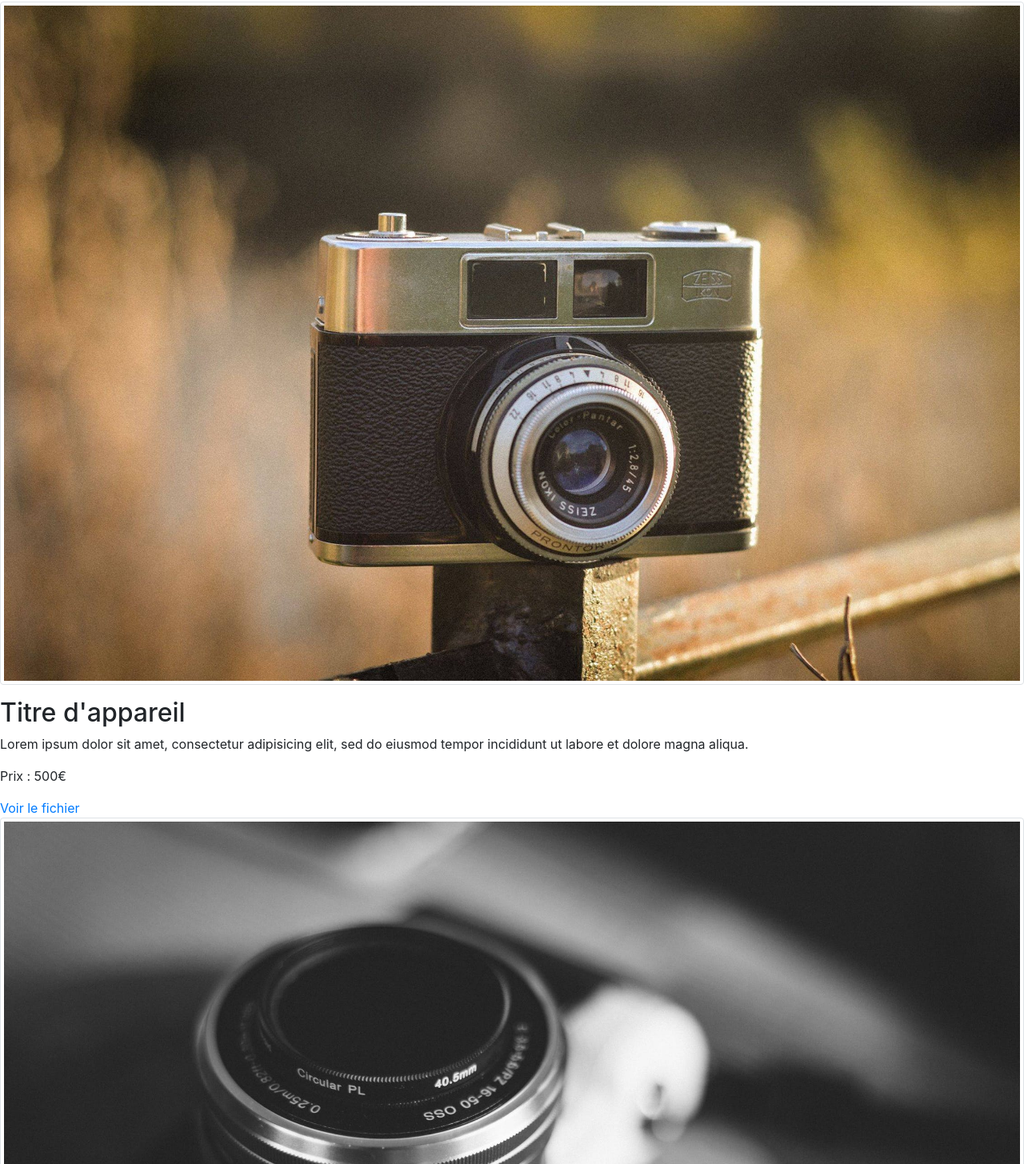
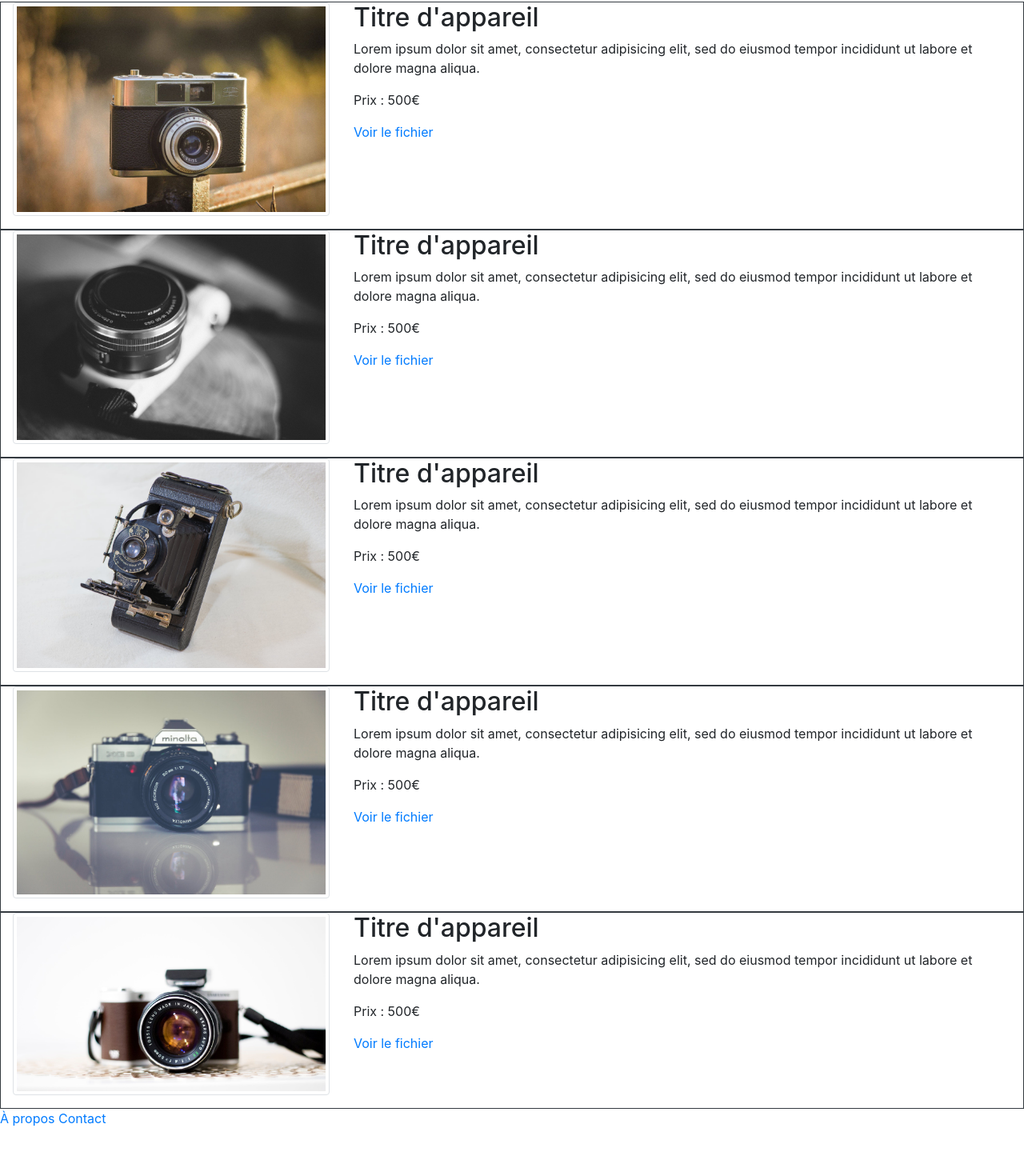
Before and after one commit to therealomicron/AlexHELD_5_24032021, a website built with webpack: page index.html in a window 1280 px wide. Shown: the part 125-1580 px from the top of the page at 80% size. After the commit the page ends 1535 px from the top, so only its background shows below. Built offline with nearby package versions, Linux system fonts and the light colour scheme; files whose address does not match are found by name.

Commit message:
Bootstrap classes in place for index

```diff
--- a/index.html
+++ b/index.html
@@ -17,15 +17,15 @@
             <a href="./pages/basket.html"><i class="fas fa-shopping-basket"></i></a>
         </header>
         <main>
-            <section id="head-title">
-                <h1>Bienvenue à Orinoco, votre monopole français préféré !</h1>
+            <section container-fluid>
+                <h1 class="text-center">Bienvenue à Orinoco, votre monopole français préféré !</h1>
             </section>
-            <section id="product-list">
-                <article>
-                    <figure>
+            <section class="d-flex flex-column align-content-center justify-content-center align-content-sm-around justify-content-sm-around">
+                <article class="d-flex flex-row border border-dark">
+                    <figure class="col-4">
                         <img class="img-thumbnail" src="./assets/img/vcam_1.jpg" alt="Photo d'un appareil photo" />
                     </figure>
-                    <div>
+                    <div class="col-8">
                         <h2>
                             Titre d'appareil
                         </h2>
@@ -40,11 +40,11 @@
                     </div>
                 </article>
 
-                <article>
-                    <figure>
+                <article class="d-flex flex-row border border-dark">
+                    <figure class="col-4">
                         <img class="img-thumbnail" src="./assets/img/vcam_2.jpg" alt="Photo d'un appareil photo" />
                     </figure>
-                    <div>
+                    <div class="col-8">
                         <h2>
                             Titre d'appareil
                         </h2>
@@ -59,11 +59,11 @@
                     </div>
                 </article>
 
-                <article>
-                    <figure>
+                <article class="d-flex flex-row border border-dark">
+                    <figure class="col-4">
                         <img class="img-thumbnail" src="./assets/img/vcam_3.jpg" alt="Photo d'un appareil photo" />
                     </figure>
-                    <div>
+                    <div class="col-8">
                         <h2>
                             Titre d'appareil
                         </h2>
@@ -78,11 +78,11 @@
                     </div>
                 </article>
 
-                <article>
-                    <figure>
+                <article class="d-flex flex-row border border-dark">
+                    <figure class="col-4">
                         <img class="img-thumbnail" src="./assets/img/vcam_4.jpg" alt="Photo d'un appareil photo" />
                     </figure>
-                    <div>
+                    <div class="col-8">
                         <h2>
                             Titre d'appareil
                         </h2>
@@ -97,11 +97,11 @@
                     </div>
                 </article>
 
-                <article>
-                    <figure>
+                <article class="d-flex flex-row border border-dark">
+                    <figure class="col-4">
                         <img class="img-thumbnail" src="./assets/img/vcam_5.jpg" alt="Photo d'un appareil photo" />
                     </figure>
-                    <div>
+                    <div class="col-8">
                         <h2>
                             Titre d'appareil
                         </h2>
```
